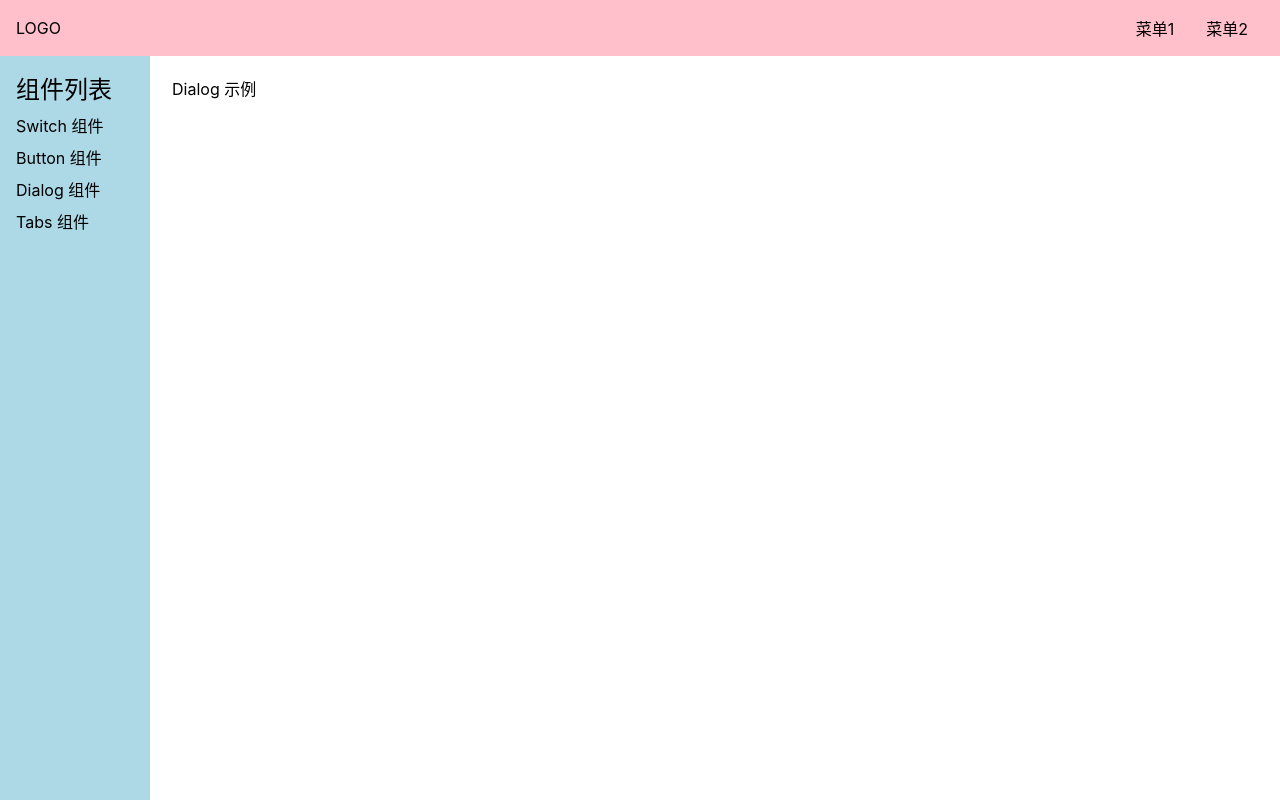
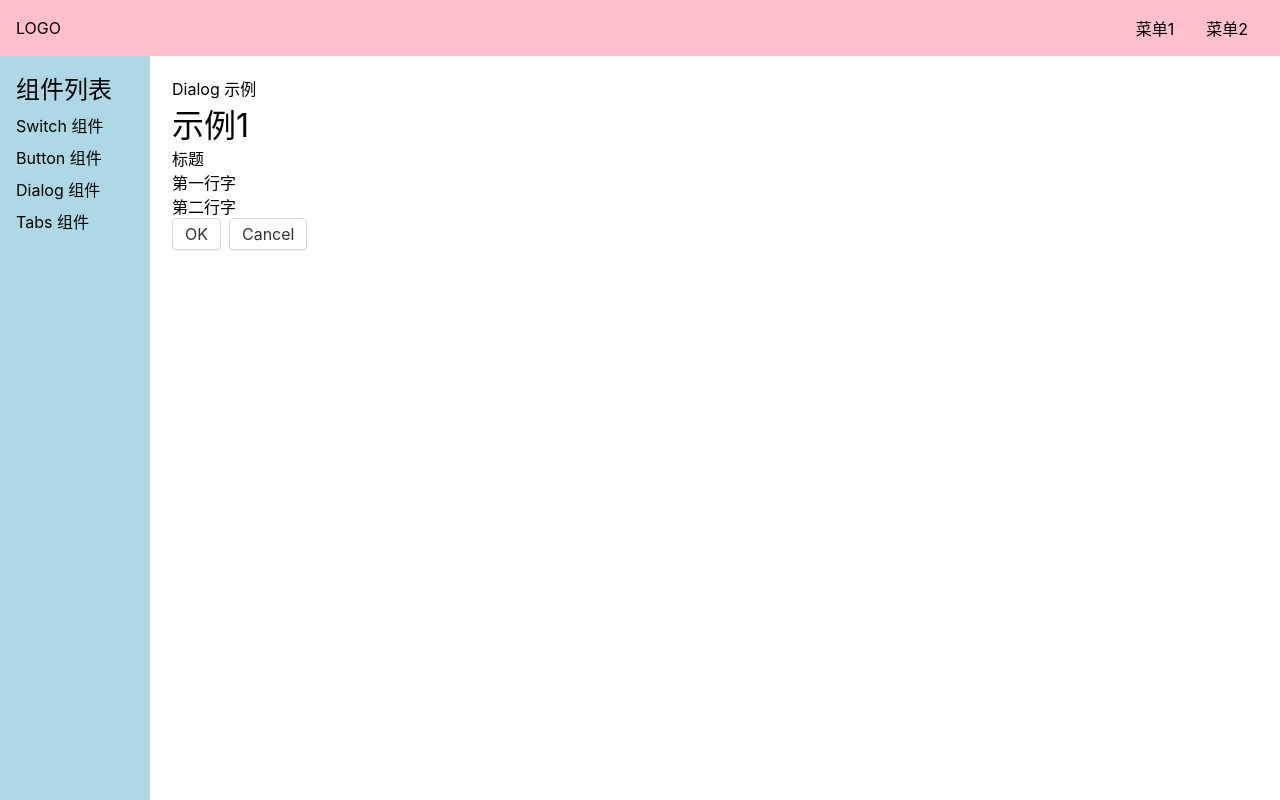
Before and after one commit to zonemeen/eminent-ui, a Vue app: page /#/doc/dialog in a window 1280 px wide. Built offline with nearby package versions, Linux system fonts and the light colour scheme.

Commit message:
创建 Dialog 组件

```diff
--- a/src/components/DialogDemo.vue
+++ b/src/components/DialogDemo.vue
@@ -1,3 +1,14 @@
 <template>
-  <div>Dialog 示例</div>
+<div>Dialog 示例</div>
+<h1>示例1</h1>
+<Dialog></Dialog>
 </template>
+
+<script lang="ts">
+import Dialog from '../lib/Dialog.vue'
+export default {
+  components: {
+    Dialog
+  }
+}
+</script>
--- /dev/null
+++ b/src/lib/Dialog.vue
@@ -0,0 +1,23 @@
+<template>
+  <div class="dialog-overlay"></div>
+  <div class="dialog-wrapper">
+    <header>标题</header>
+    <main>
+      <p>第一行字</p>
+      <p>第二行字</p>
+    </main>
+    <footer>
+      <Button>OK</Button>
+      <Button>Cancel</Button>
+    </footer>
+  </div>
+</template>
+
+<script lang="ts">
+import Button from "./Button.vue";
+export default {
+  components: {
+    Button,
+  },
+};
+</script>
```
Also changed, not shown: src/shims-vue.d.ts (renamed from src/shims-vue.d..ts).
